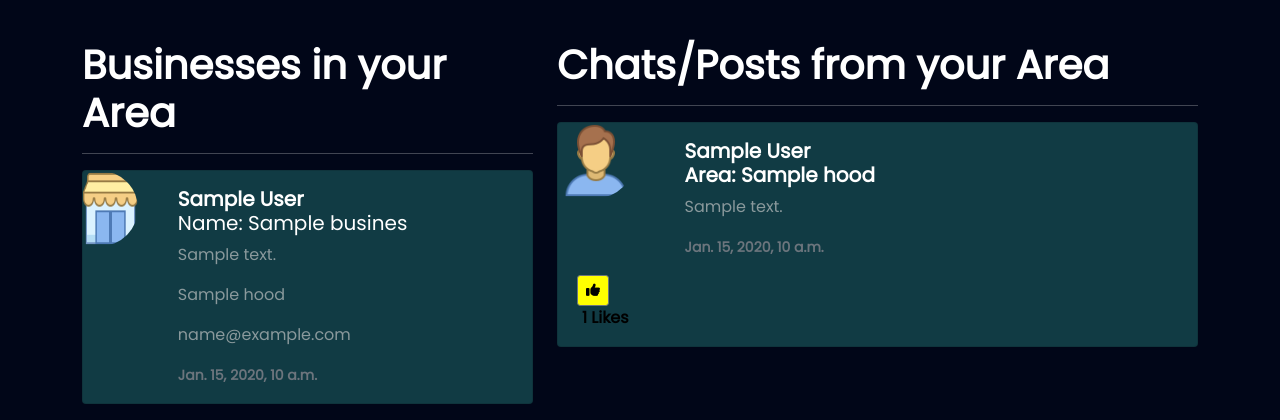
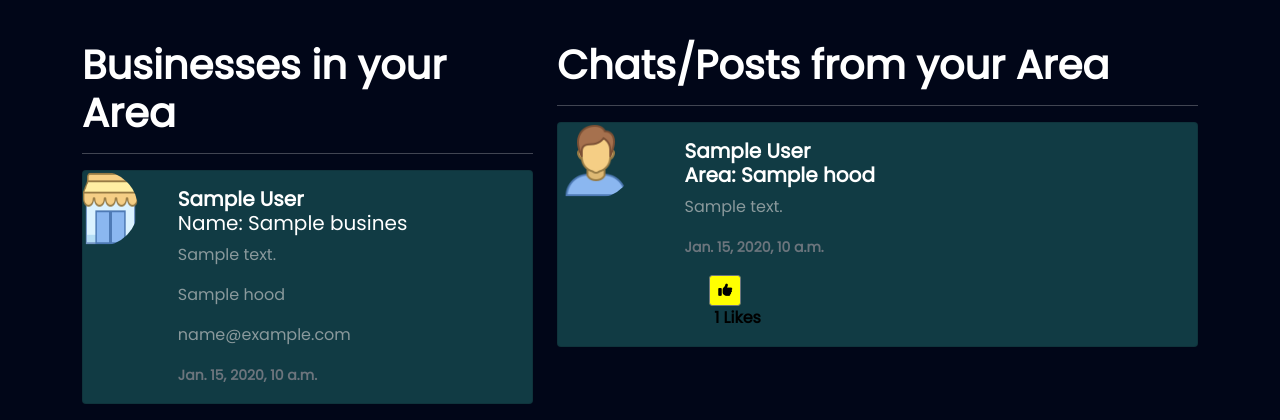
Before and after one commit to Charity-Mutembei/Django-week4-ip, a Django app: template comTwitter/templates/landing.html in a window 1280 px wide. Shown: the part 829-1249 px from the top of the page. Run offline with Django 4.2, Linux system fonts and the light colour scheme; the template is opened without the code that fills it: most values are stand-ins (such as "Sample title", 1, 10 or a date in 2020); some libraries are stand-ins or nearby versions.

Commit message:
Feat: landing page style fixed, refactored

```diff
--- a/comTwitter/templates/landing.html
+++ b/comTwitter/templates/landing.html
@@ -199,7 +199,7 @@
                                         <form action="{% url 'like_project' post.pk %}" method="POST">
                                             {%csrf_token%}
                                             <div class="row">
-                                                <div class="col" style="margin-left: 0.5cm; ">
+                                                <div class="col" style="margin-left: 4cm; ">
                                                     <button type="submit" name="like_id" value="{{post.id}}"
                                                         class="btn btn-secondary btn-sm"
                                                         style="background-color: yellow; "><i
```
